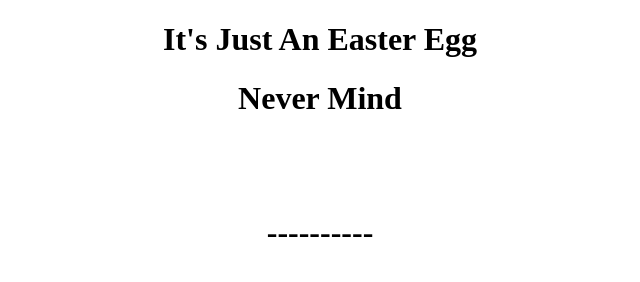
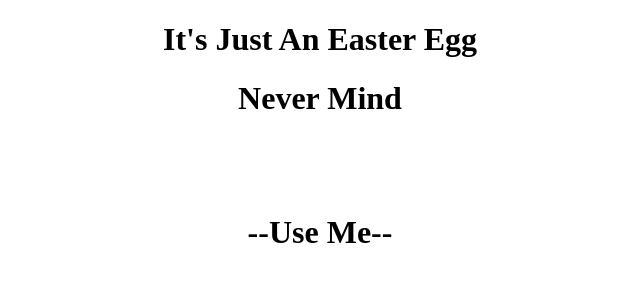
Before and after one commit to bdwish/AddyBday, a plain HTML site: page pages/easteregg.html in a window 1280 px wide. Shown: the whole page, without its empty margins (320-960 px from the left). Drawn offline with Linux system fonts and the light colour scheme.

Commit message:
Update easteregg.html

```diff
--- a/pages/easteregg.html
+++ b/pages/easteregg.html
@@ -10,7 +10,7 @@
     <center>
         <h1><span id="hoverchange">It's Just An <span id="easteregg">Easter Egg</span></span></h1>
         <h1><span id="never">Never Mind</span></h1><br><br><br>
-        <h1 id="dash">----------</h1>
+        <h1 id="dash">--Use Me--</h1>
     </center>
     <script>
         document.getElementById("hoverchange").addEventListener("mouseover",()=>{
```
